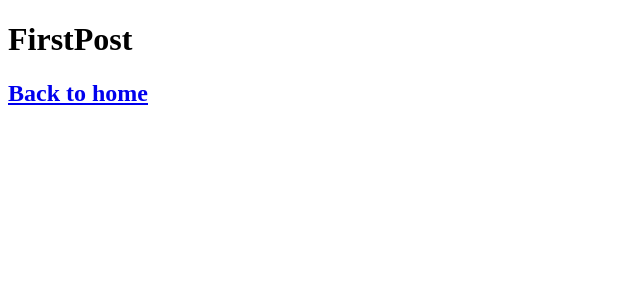
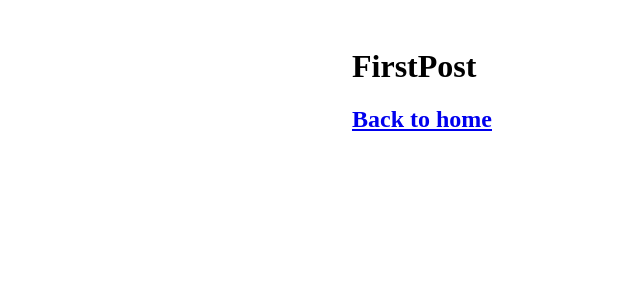
Before and after one commit to ProgRiro/my-nextjs-blog, a Next.js app: page /posts/first-post in a window 1280 px wide. Shown: the top 300 px of the page, without its empty margins (0-640 px from the left). Built offline with nearby package versions, Linux system fonts and the light colour scheme.

Commit message:
[add] styles.container in Layout component

```diff
--- a/components/layout.js
+++ b/components/layout.js
@@ -1,5 +1,7 @@
+import styles from "./layout.module.css";
+
 const Layout = ({ children }) => {
-  return <div>{children}</div>;
+  return <div className={styles.container}>{children}</div>;
 };
 
 export default Layout;
```
